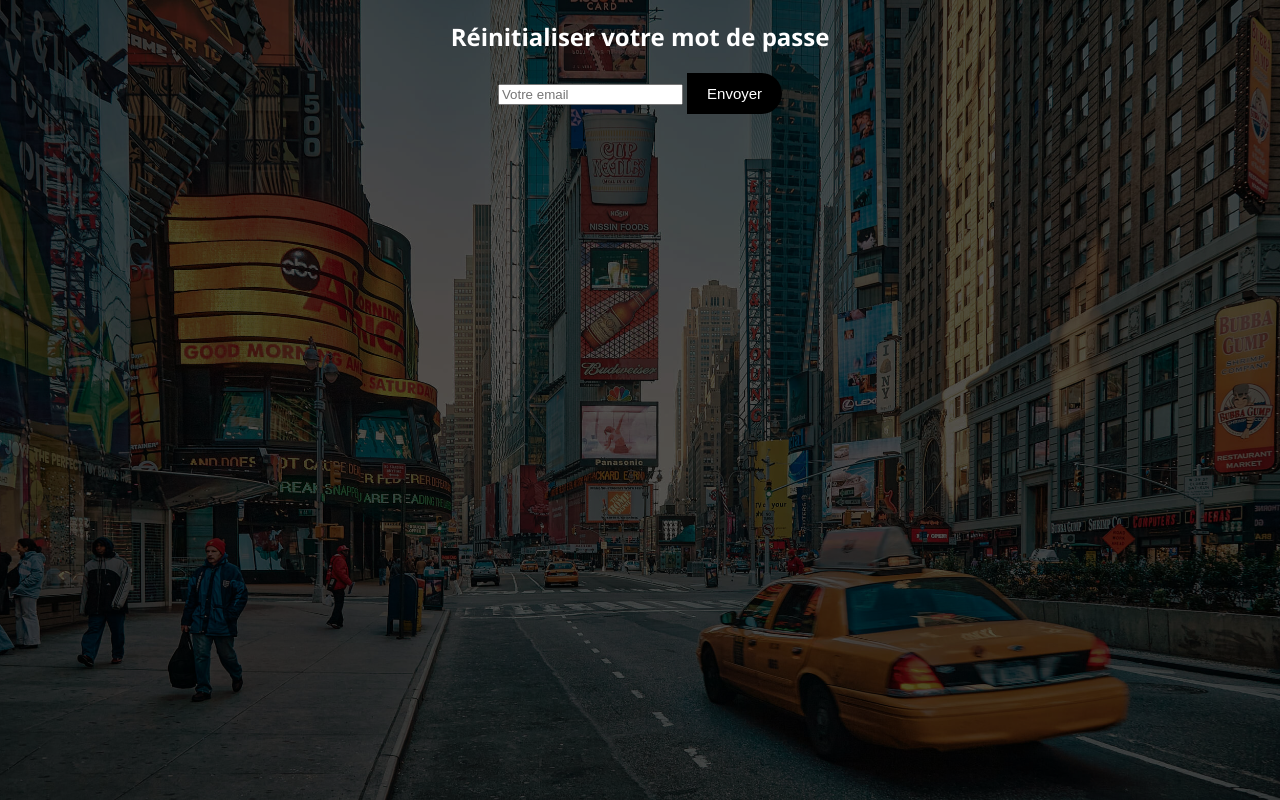
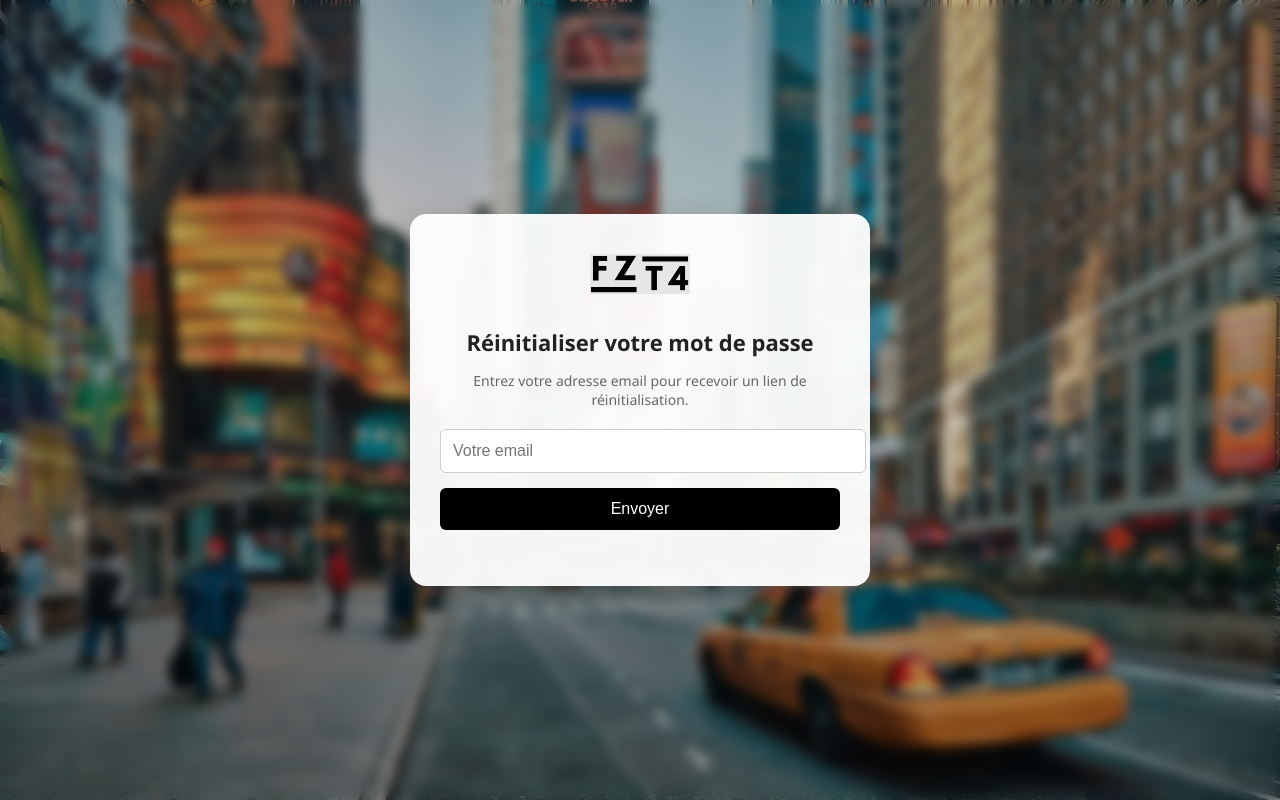
Before and after one commit to theodom974/projet-Ydays, a plain HTML site: page templates/reset.html in a window 1280 px wide. Drawn offline with Linux system fonts and the light colour scheme.

Commit message:
change et reset

```diff
--- /dev/null
+++ b/static/change.css
@@ -0,0 +1,60 @@
+body {
+    background: url("/image/fond.png") no-repeat center center fixed;
+    background-size: cover;
+    font-family: 'Segoe UI', sans-serif;
+    margin: 0;
+  }
+
+  .auth-container {
+    display: flex;
+    justify-content: center;
+    align-items: center;
+    height: 100vh;
+    backdrop-filter: blur(6px);
+  }
+
+  .auth-box {
+    background: rgba(255, 255, 255, 0.95);
+    padding: 40px 30px;
+    border-radius: 16px;
+    box-shadow: 0 8px 30px rgba(0, 0, 0, 0.2);
+    max-width: 400px;
+    width: 100%;
+    text-align: center;
+  }
+
+  .auth-form h2 {
+    margin-bottom: 20px;
+    color: #333;
+  }
+
+  .auth-form input {
+    width: 100%;
+    padding: 12px;
+    margin-bottom: 15px;
+    border: 1px solid #ccc;
+    border-radius: 6px;
+    font-size: 16px;
+  }
+
+  .auth-form button {
+    width: 100%;
+    padding: 12px;
+    background-color: #000;
+    color: white;
+    border: none;
+    border-radius: 6px;
+    font-size: 16px;
+    cursor: pointer;
+    transition: background 0.3s ease;
+  }
+
+  .auth-form button:hover {
+    background-color: #333;
+  }
+
+  .erreur-msg {
+    margin-top: 12px;
+    color: #28a745;
+    font-weight: bold;
+  }
--- /dev/null
+++ b/static/reset.css
@@ -0,0 +1,72 @@
+body {
+    margin: 0;
+    background: url("/image/fond.png") no-repeat center center fixed;
+    background-size: cover;
+    font-family: 'Segoe UI', sans-serif;
+  }
+
+  .auth-container {
+    display: flex;
+    justify-content: center;
+    align-items: center;
+    height: 100vh;
+    backdrop-filter: blur(6px);
+  }
+
+  .auth-box {
+    background: rgba(255, 255, 255, 0.95);
+    padding: 40px 30px;
+    border-radius: 16px;
+    box-shadow: 0 8px 30px rgba(0, 0, 0, 0.2);
+    max-width: 400px;
+    width: 100%;
+    text-align: center;
+  }
+
+  .auth-box img {
+    width: 100px;
+    margin-bottom: 10px;
+  }
+
+  .auth-form h2 {
+    margin-bottom: 10px;
+    font-size: 22px;
+    color: #222;
+  }
+
+  .auth-form p.desc {
+    font-size: 14px;
+    margin-bottom: 20px;
+    color: #666;
+  }
+
+  .auth-form input {
+    width: 100%;
+    padding: 12px;
+    margin-bottom: 15px;
+    border: 1px solid #ccc;
+    border-radius: 6px;
+    font-size: 16px;
+  }
+
+  .auth-form button {
+    width: 100%;
+    padding: 12px;
+    background-color: #000;
+    color: white;
+    border: none;
+    border-radius: 6px;
+    font-size: 16px;
+    cursor: pointer;
+    transition: background 0.3s ease;
+  }
+
+  .auth-form button:hover {
+    background-color: #222;
+  }
+
+  #reset-message {
+    margin-top: 12px;
+    font-weight: bold;
+    color: #28a745;
+  }
--- a/templates/reset.html
+++ b/templates/reset.html
@@ -1,16 +1,18 @@
-
 <!DOCTYPE html>
 <html lang="fr">
 <head>
   <meta charset="UTF-8">
   <title>Mot de passe oublié</title>
-  <link rel="stylesheet" href="/static/style.css">
+  <link rel="stylesheet" href="/static/reset.css">
+  <link rel="icon" type="image/x-icon" href="/image/icon.png" />
 </head>
 <body>
   <main class="auth-container">
     <div class="auth-box">
+      <img src="/image/logo.png" alt="Logo">
       <div class="auth-form">
         <h2>Réinitialiser votre mot de passe</h2>
+        <p class="desc">Entrez votre adresse email pour recevoir un lien de réinitialisation.</p>
         <form id="reset-form">
           <input type="email" name="email" placeholder="Votre email" required>
           <button type="submit">Envoyer</button>
```
Also changed, not shown: templates/change-password.html (+1 -63 lines).
